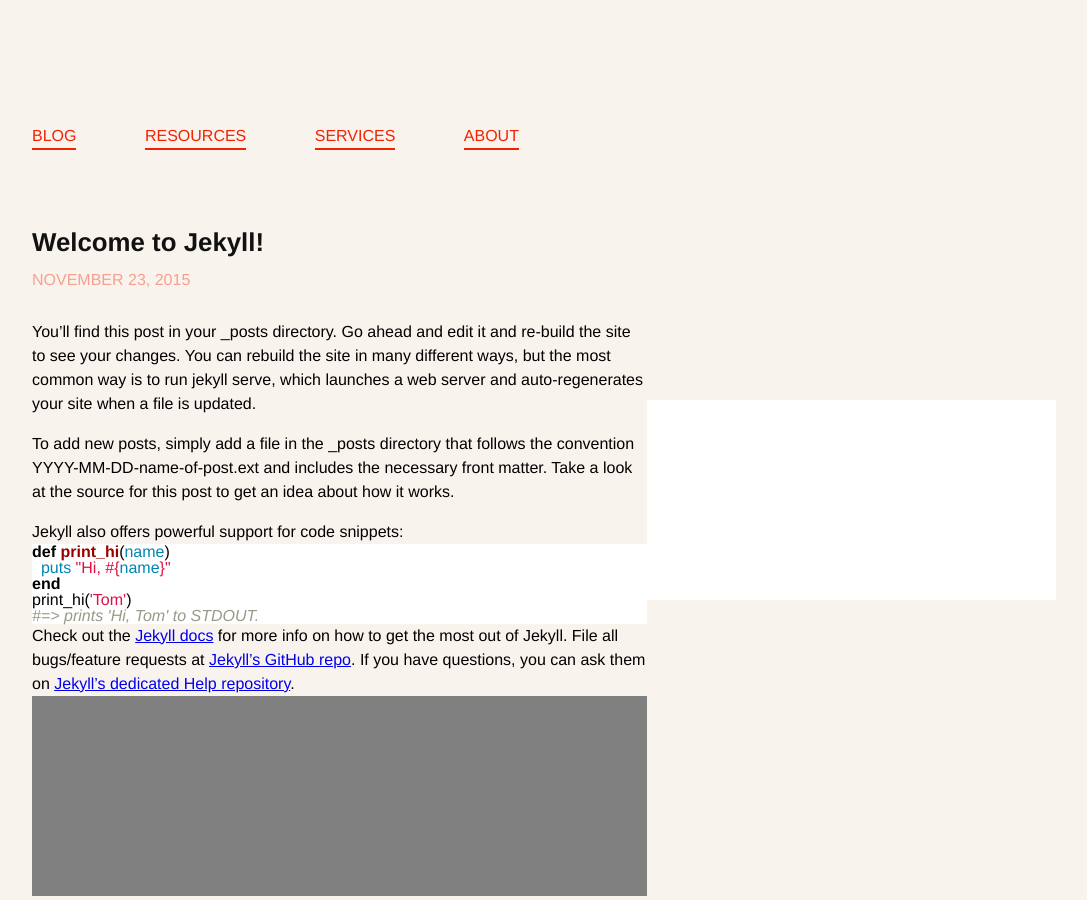
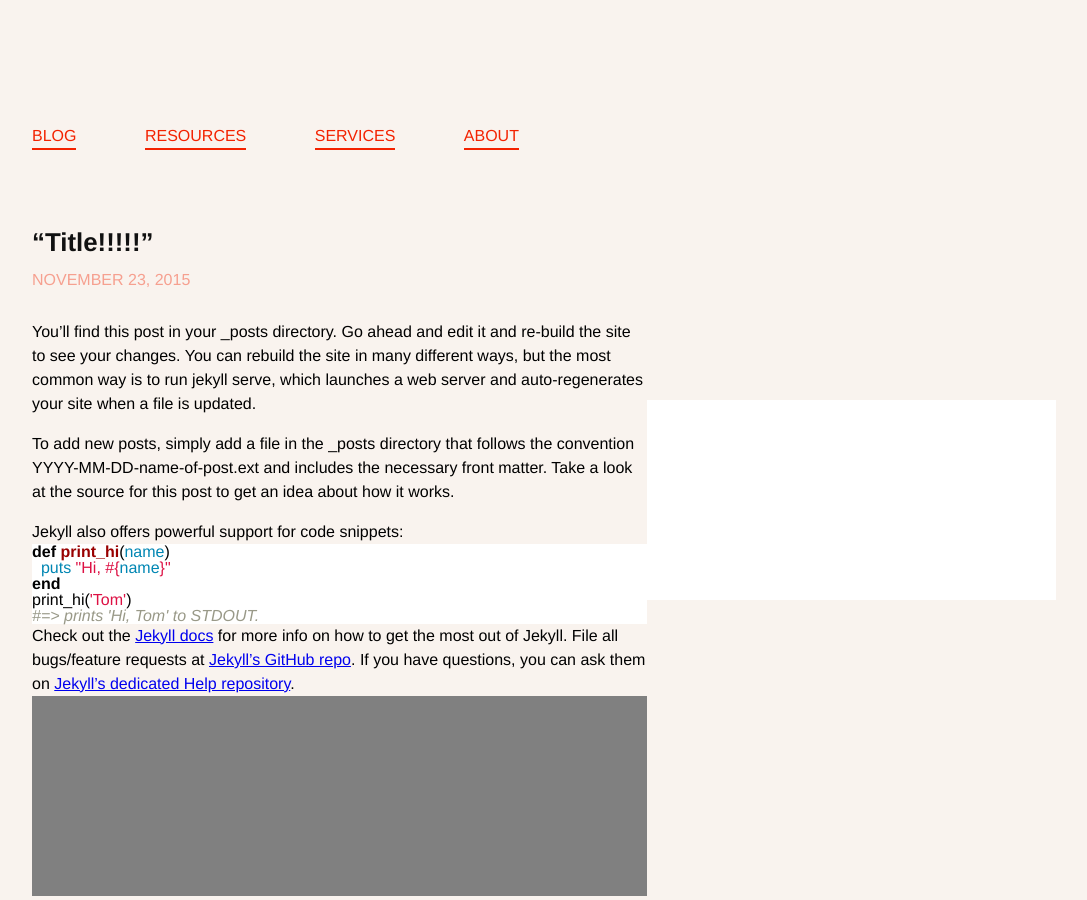
Before and after one commit to bfioritto/typeburrito, a Jekyll site: the page built from _posts/2015-11-23-welcome-to-jekyll.markdown, in a window 1280 px wide. Shown: the whole page, without its empty margins (96-1183 px from the left). Built offline with Jekyll 4.4.1, drawn with Linux system fonts in a browser that asks for light colours.

Commit message:
new title, added portrait image

```diff
--- a/_posts/2015-11-23-welcome-to-jekyll.markdown
+++ b/_posts/2015-11-23-welcome-to-jekyll.markdown
@@ -1,6 +1,6 @@
 ---
 layout: post
-title:  "Welcome to Jekyll!"
+title:  “Title!!!!!”
 date:   2015-11-23 18:55:01
 categories: jekyll update
 ---
```
Also changed, not shown: images/beer_bistro_portrait.jpg (added).
